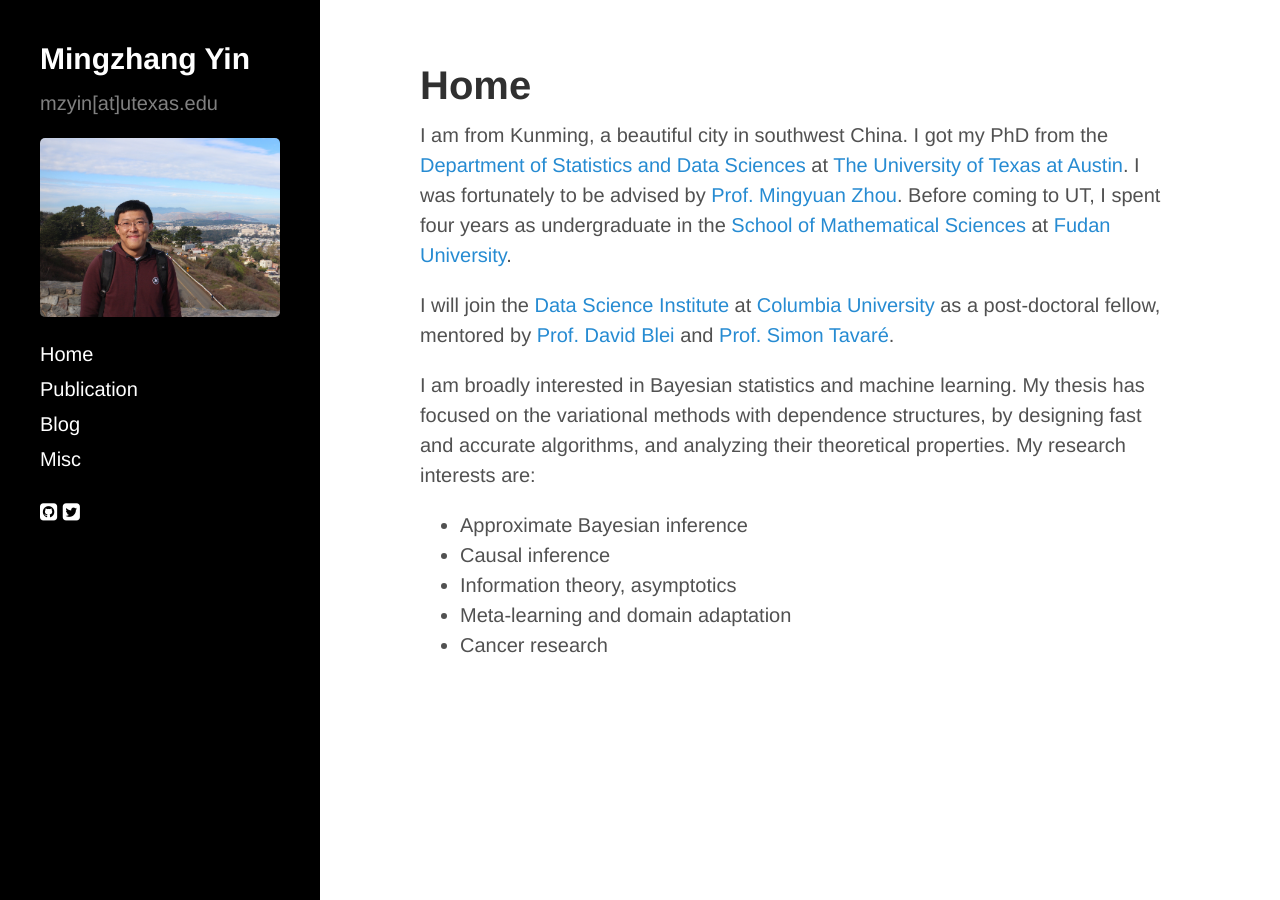
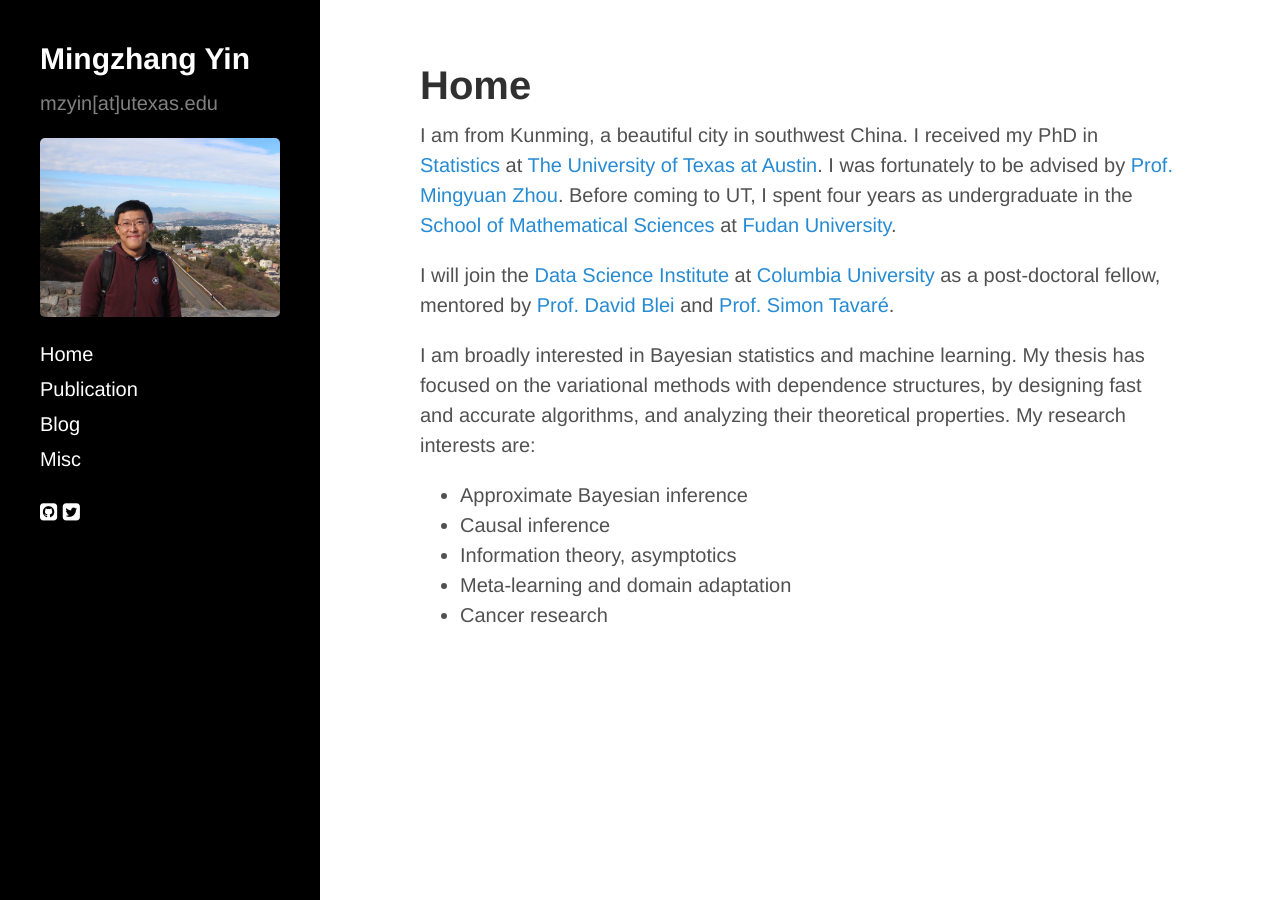
Before and after one commit to mingzhang-yin/mingzhang-yin.github.io, a Jekyll site: the page built from index.md, in a window 1280 px wide. Built offline with Jekyll 4.4.1, drawn with Linux system fonts in a browser that asks for light colours; nearby versions of some CDN libraries.

Commit message:
Update index.md

```diff
--- a/index.md
+++ b/index.md
@@ -10,8 +10,7 @@ title: Home
 <div>
 <div class="row">
   <p>
- I am from Kunming, a beautiful city in southwest China. I got my PhD from the <a href="https://stat.utexas.edu">Department of Statistics and Data Sciences</a> at
-  <a href="https://www.utexas.edu">The University of Texas at Austin</a>. I was fortunately to be advised by
+ I am from Kunming, a beautiful city in southwest China. I received my PhD in <a href="https://stat.utexas.edu">Statistics </a> at <a href="https://www.utexas.edu">The University of Texas at Austin</a>. I was fortunately to be advised by
   <a href="https://mingyuanzhou.github.io">Prof. Mingyuan Zhou</a>.  Before coming to UT, I spent four years as undergraduate in the <a href="http://math.fudan.edu.cn/olden/Index.htm"> School of Mathematical Sciences</a> at <a href="http://www.fudan.edu.cn/en/"> Fudan University</a>. </p>
 
   <p> I will join the <a href="https://datascience.columbia.edu">Data Science Institute </a> at <a href="https://www.columbia.edu">Columbia University </a> as a post-doctoral fellow, mentored by <a href="http://www.cs.columbia.edu/~blei/">Prof. David Blei </a> and <a href="http://stat.columbia.edu/department-directory/name/simon-tavare/">Prof. Simon Tavaré</a>.</p>
```
